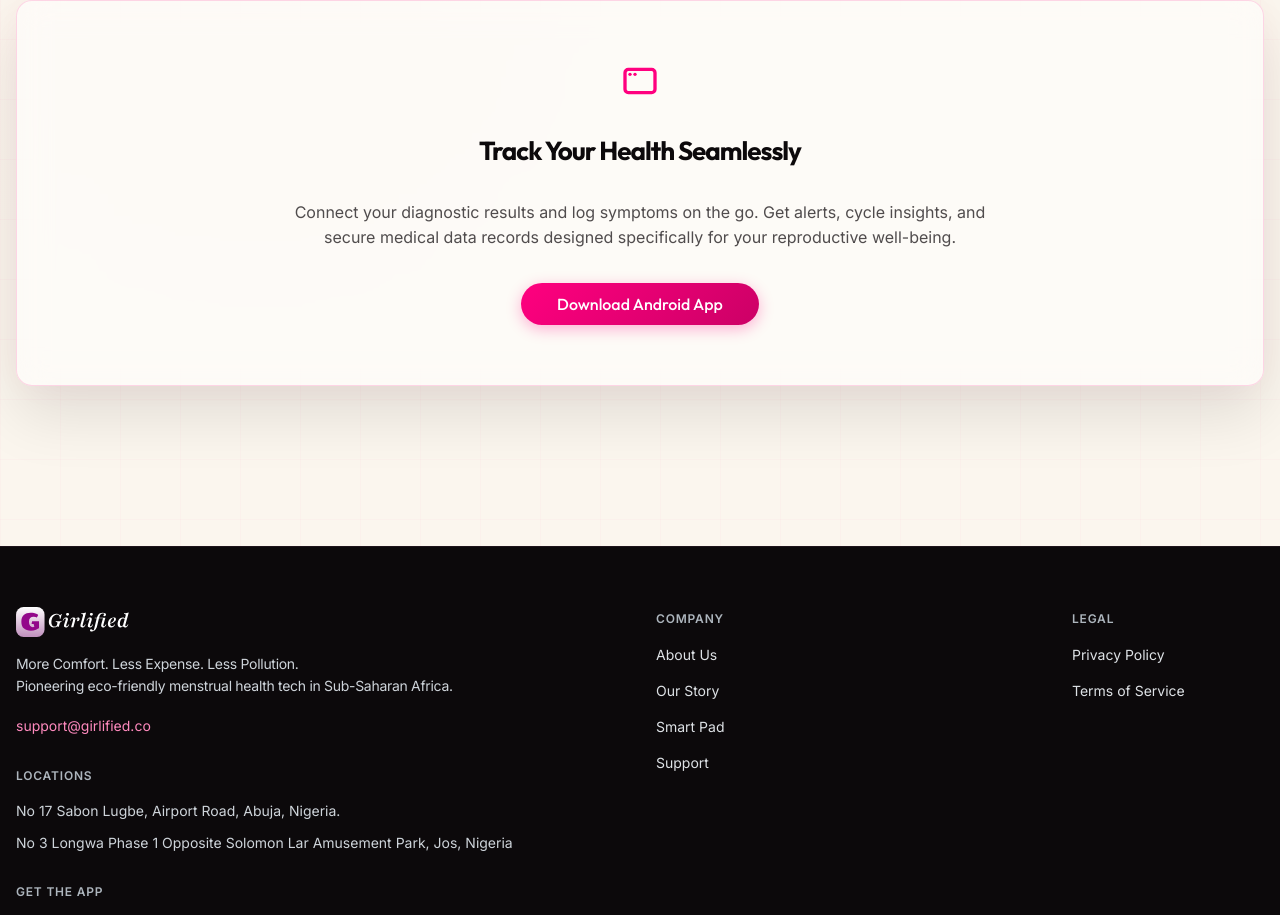
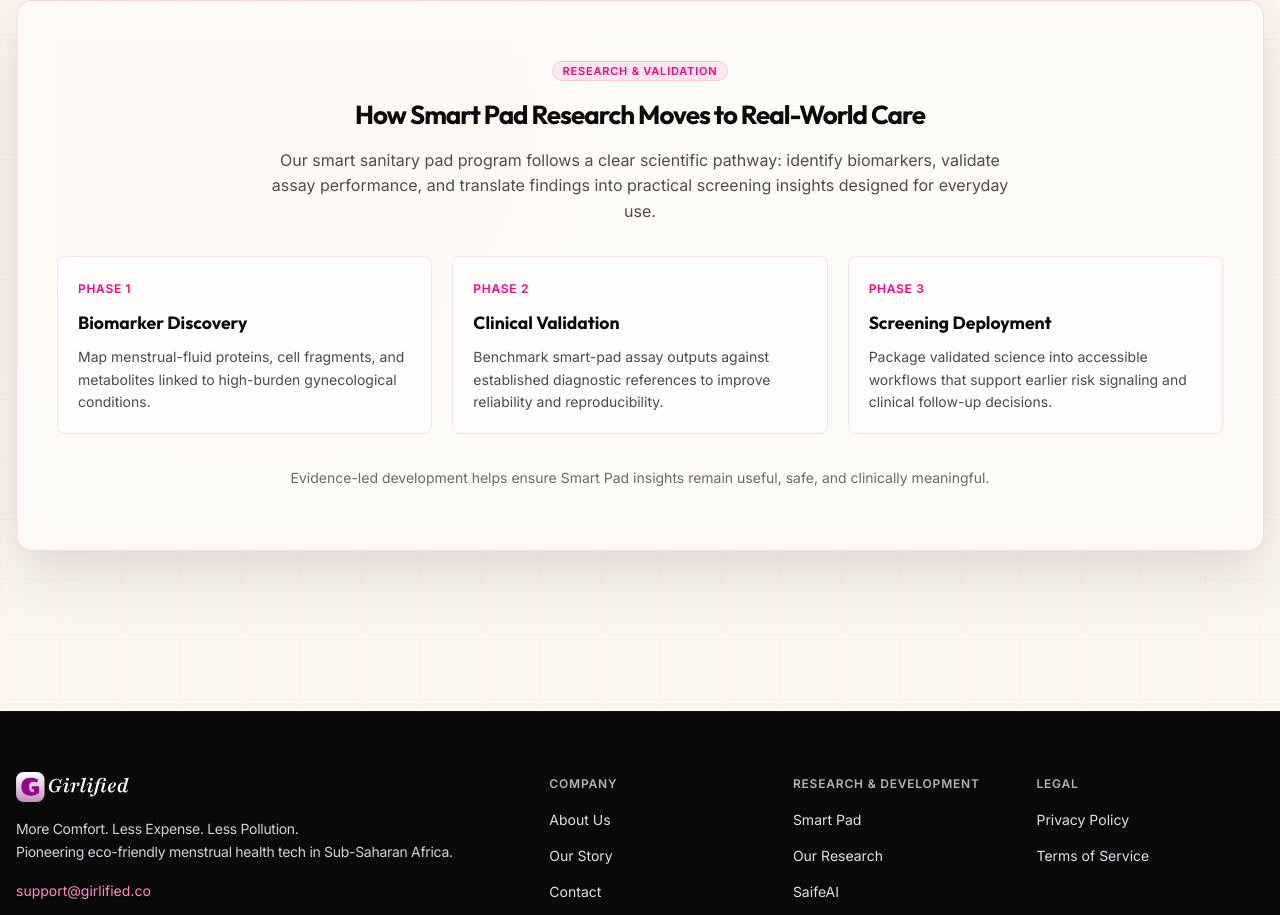
Before and after one commit to livestocx-ng/girlified-web, a Next.js app: page /smart-pad in a window 1280 px wide. Shown: the part 1341-2256 px from the top of the page. Built offline with nearby package versions, Linux system fonts and the light colour scheme.

Commit message:
feat: updated footer|smart-pad page UI setup

```diff
--- a/app/(routes)/(public)/smart-pad/page.tsx
+++ b/app/(routes)/(public)/smart-pad/page.tsx
@@ -1,8 +1,8 @@
 'use client';
 
 import { motion } from 'framer-motion';
-import { Box, Card, Container, Flex, Grid, Group, Stack, Text, Title, Badge, Button, SimpleGrid } from '@mantine/core';
-import { IconActivity, IconAlertOctagon, IconAppWindow, IconHeart, IconShieldCheck } from '@tabler/icons-react';
+import { Box, Card, Container, Flex, Grid, Group, Stack, Text, Title, Badge, SimpleGrid } from '@mantine/core';
+import { IconActivity, IconAlertOctagon, IconHeart, IconShieldCheck } from '@tabler/icons-react';
 
 const SmartPadPage = () => {
   const conditions = [
@@ -280,55 +280,112 @@
             </SimpleGrid>
           </Stack>
 
-          {/* Download App CTA */}
+          {/* Research Validation Roadmap */}
           <Card
             radius="lg"
             p="60px 40px"
             style={{
               backgroundColor: 'rgba(255, 255, 255, 0.5)',
               border: '1px solid rgba(255, 0, 127, 0.15)',
-              textAlign: 'center',
               backdropFilter: 'blur(16px)',
               boxShadow: '0 30px 60px rgba(12, 9, 11, 0.1), 0 0 40px rgba(255, 0, 127, 0.05)',
             }}
           >
-            <Stack gap="xl" align="center">
-              <IconAppWindow size={40} color="#FF007F" />
-              <Title order={2} style={{ letterSpacing: '-1px', color: '#0C090B' }}>
-                Track Your Health Seamlessly
-              </Title>
-              <Text size="md" style={{ maxWidth: 700, lineHeight: 1.6, color: 'rgba(12, 9, 11, 0.72)' }}>
-                Connect your diagnostic results and log symptoms on the go. Get alerts, cycle insights, and secure medical data records designed specifically for your reproductive well-being.
-              </Text>
-              <Group gap="md">
-                <Button
-                  component="a"
-                  href="https://play.google.com/store/apps/details?id=com.girlified.girlified"
-                  target="_blank"
-                  variant="filled"
+            <Stack gap="xl">
+              <Stack gap="md" ta="center" align="center">
+                <Badge
+                  size="md"
                   radius="xl"
-                  size="md"
                   style={{
-                    background: 'linear-gradient(135deg, #FF007F 0%, #CC0066 100%)',
-                    color: 'white',
-                    fontWeight: 600,
-                    padding: '12px 36px',
-                    transition: 'all 0.2s',
-                    boxShadow: '0 4px 15px rgba(255,0,127,0.3)',
-                    border: 'none',
-                  }}
-                  onMouseEnter={(e) => {
-                    e.currentTarget.style.transform = 'translateY(-2px)';
-                    e.currentTarget.style.boxShadow = '0 6px 20px rgba(255,0,127,0.5)';
-                  }}
-                  onMouseLeave={(e) => {
-                    e.currentTarget.style.transform = 'translateY(0)';
-                    e.currentTarget.style.boxShadow = '0 4px 15px rgba(255,0,127,0.3)';
+                    background: 'rgba(255, 0, 127, 0.08)',
+                    color: '#FF007F',
+                    border: '1px solid rgba(255, 0, 127, 0.15)',
+                    fontWeight: 700,
+                    letterSpacing: '0.8px',
                   }}
                 >
-                  Download Android App
-                </Button>
-              </Group>
+                  RESEARCH & VALIDATION
+                </Badge>
+                <Title order={2} style={{ letterSpacing: '-1px', color: '#0C090B' }}>
+                  How Smart Pad Research Moves to Real-World Care
+                </Title>
+                <Text size="md" style={{ maxWidth: 760, lineHeight: 1.6, color: 'rgba(12, 9, 11, 0.72)' }}>
+                  Our smart sanitary pad program follows a clear scientific pathway: identify biomarkers, validate
+                  assay performance, and translate findings into practical screening insights designed for everyday use.
+                </Text>
+              </Stack>
+
+              <SimpleGrid cols={{ base: 1, md: 3 }} spacing="lg">
+                <Card
+                  radius="md"
+                  p="lg"
+                  style={{
+                    backgroundColor: 'rgba(255, 255, 255, 0.74)',
+                    border: '1px solid rgba(255, 0, 127, 0.12)',
+                  }}
+                >
+                  <Stack gap="xs">
+                    <Text size="xs" fw={700} c="#FF007F" style={{ letterSpacing: '0.7px' }}>
+                      PHASE 1
+                    </Text>
+                    <Title order={3} style={{ fontSize: '1.1rem', color: '#0C090B' }}>
+                      Biomarker Discovery
+                    </Title>
+                    <Text size="sm" style={{ lineHeight: 1.6, color: 'rgba(12, 9, 11, 0.74)' }}>
+                      Map menstrual-fluid proteins, cell fragments, and metabolites linked to high-burden gynecological
+                      conditions.
+                    </Text>
+                  </Stack>
+                </Card>
+
+                <Card
+                  radius="md"
+                  p="lg"
+                  style={{
+                    backgroundColor: 'rgba(255, 255, 255, 0.74)',
+                    border: '1px solid rgba(255, 0, 127, 0.12)',
+                  }}
+                >
+                  <Stack gap="xs">
+                    <Text size="xs" fw={700} c="#FF007F" style={{ letterSpacing: '0.7px' }}>
+                      PHASE 2
+                    </Text>
+                    <Title order={3} style={{ fontSize: '1.1rem', color: '#0C090B' }}>
+                      Clinical Validation
+                    </Title>
+                    <Text size="sm" style={{ lineHeight: 1.6, color: 'rgba(12, 9, 11, 0.74)' }}>
+                      Benchmark smart-pad assay outputs against established diagnostic references to improve reliability
+                      and reproducibility.
+                    </Text>
+                  </Stack>
+                </Card>
+
+                <Card
+                  radius="md"
+                  p="lg"
+                  style={{
+                    backgroundColor: 'rgba(255, 255, 255, 0.74)',
+                    border: '1px solid rgba(255, 0, 127, 0.12)',
+                  }}
+                >
+                  <Stack gap="xs">
+                    <Text size="xs" fw={700} c="#FF007F" style={{ letterSpacing: '0.7px' }}>
+                      PHASE 3
+                    </Text>
+                    <Title order={3} style={{ fontSize: '1.1rem', color: '#0C090B' }}>
+                      Screening Deployment
+                    </Title>
+                    <Text size="sm" style={{ lineHeight: 1.6, color: 'rgba(12, 9, 11, 0.74)' }}>
+                      Package validated science into accessible workflows that support earlier risk signaling and clinical
+                      follow-up decisions.
+                    </Text>
+                  </Stack>
+                </Card>
+              </SimpleGrid>
+
+              <Text ta="center" size="sm" style={{ color: 'rgba(12, 9, 11, 0.6)' }}>
+                Evidence-led development helps ensure Smart Pad insights remain useful, safe, and clinically meaningful.
+              </Text>
             </Stack>
           </Card>
         </Stack>
--- a/core/components/navigation/footer.tsx
+++ b/core/components/navigation/footer.tsx
@@ -206,7 +206,7 @@
           </Grid.Col>
 
           {/* Right Section - Links and Social */}
-          <Grid.Col span={{ base: 12, sm: 6 }}>
+          <Grid.Col span={{ base: 12, sm: 7 }}>
             <Grid justify="space-between">
               {/* Company */}
               <Grid.Col span={{ base: 6, sm: 4 }}>
@@ -240,6 +240,38 @@
                   </Anchor>
                   <Anchor
                     component={Link}
+                    href="/contact-us"
+                    size="sm"
+                    c="gray.3"
+                    style={{ textDecoration: 'none', transition: 'color 0.2s' }}
+                  >
+                    Contact
+                  </Anchor>
+                  <Anchor
+                    component={Link}
+                    href="/blog"
+                    size="sm"
+                    c="gray.3"
+                    style={{ textDecoration: 'none', transition: 'color 0.2s' }}
+                  >
+                    Blog
+                  </Anchor>
+                </Stack>
+              </Grid.Col>
+
+              {/* Research */}
+              <Grid.Col span={{ base: 6, sm: 4 }}>
+                <Stack gap="sm">
+                  <Text
+                    size="xs"
+                    fw={700}
+                    c="gray.5"
+                    style={{ textTransform: 'uppercase', letterSpacing: '0.8px' }}
+                  >
+                    Research & Development
+                  </Text>
+                  <Anchor
+                    component={Link}
                     href="/smart-pad"
                     size="sm"
                     c="gray.3"
@@ -249,12 +281,22 @@
                   </Anchor>
                   <Anchor
                     component={Link}
-                    href="/contact-us"
+                    href="/research"
                     size="sm"
                     c="gray.3"
                     style={{ textDecoration: 'none', transition: 'color 0.2s' }}
                   >
-                    Support
+                    Our Research
+                  </Anchor>
+                  <Anchor
+                    href="https://saifeai.girlified.co"
+                    target="_blank"
+                    rel="noopener noreferrer"
+                    size="sm"
+                    c="gray.3"
+                    style={{ textDecoration: 'none', transition: 'color 0.2s' }}
+                  >
+                    SaifeAI
                   </Anchor>
                 </Stack>
               </Grid.Col>
```
Also changed, not shown: core/components/navigation/navbar.tsx (+13 -11 lines).
